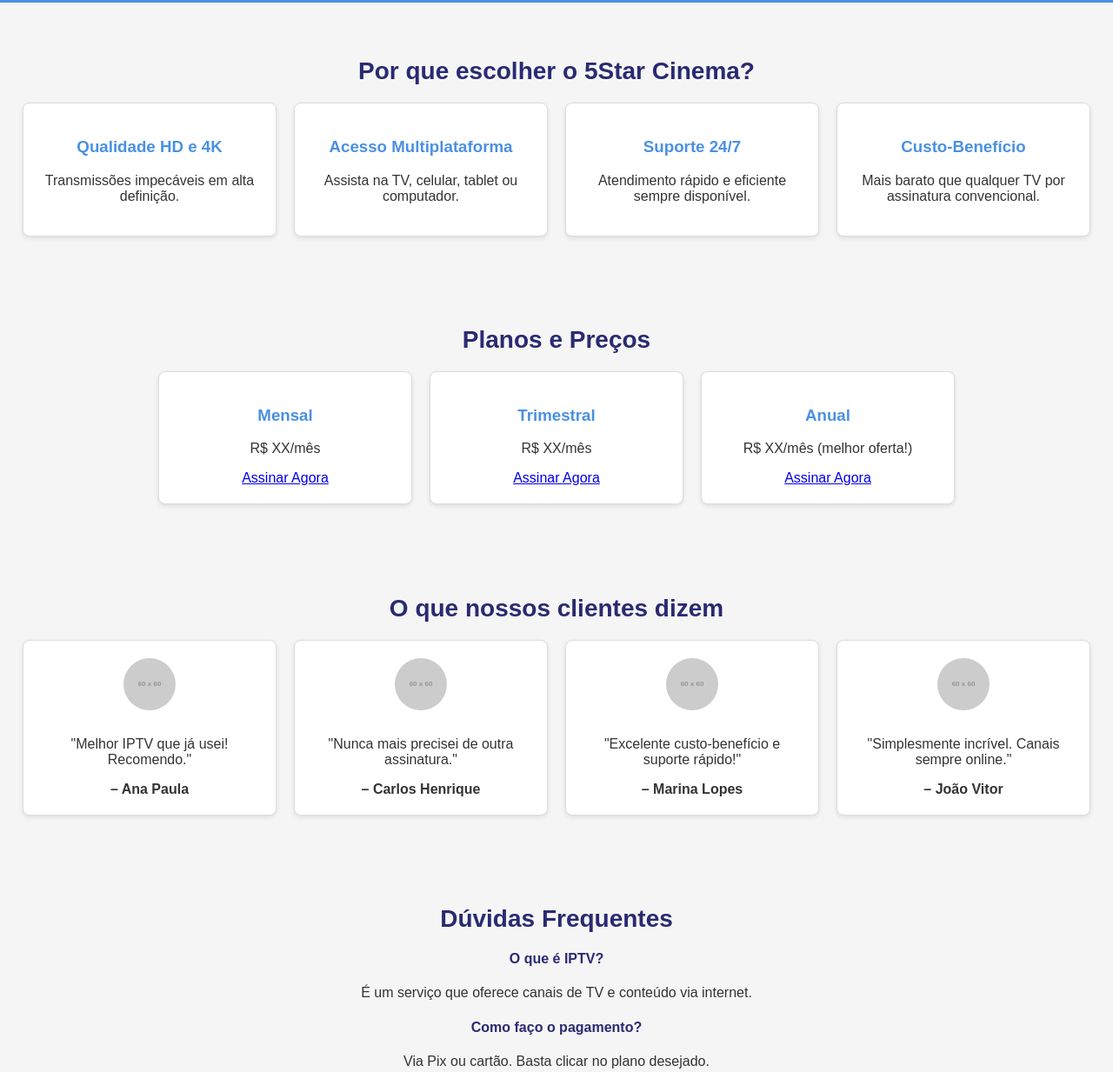
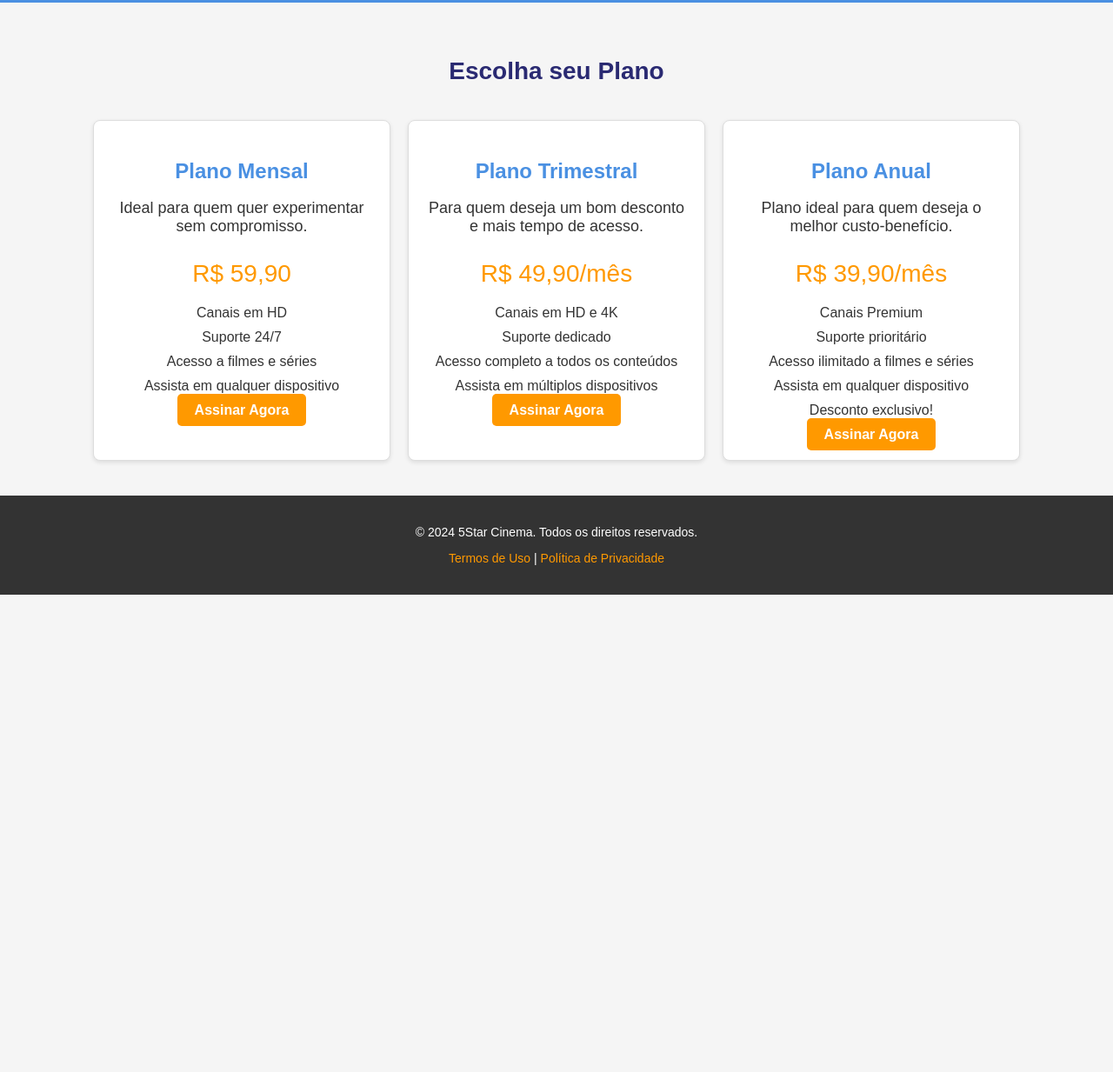
Before and after one commit to Pexavit/Iptv, a plain HTML site: page index.html in a window 1280 px wide. Shown: the part 369-1602 px from the top of the page at 87% size. After the commit the page ends 1053 px from the top, so only its background shows below. Drawn offline with Linux system fonts and the light colour scheme; placeholder pictures from the web are drawn by us.

Commit message:
Update index.html

```diff
--- a/index.html
+++ b/index.html
@@ -65,40 +65,51 @@
             color: #2a2a72;
             margin-bottom: 20px;
         }
-        .benefits,
-        .plans,
-        .testimonials {
+        .price-table {
             display: flex;
-            flex-wrap: wrap;
             justify-content: center;
             gap: 20px;
+            margin-top: 40px;
         }
-        .benefit,
-        .plan,
-        .testimonial {
+        .price-block {
             background: white;
             border: 1px solid #ddd;
             border-radius: 8px;
             padding: 20px;
-            width: 250px;
+            width: 300px;
             box-shadow: 0 2px 5px rgba(0, 0, 0, 0.1);
             text-align: center;
         }
-        .benefit h3,
-        .plan h3 {
+        .price-block h3 {
+            font-size: 24px;
             color: #4a90e2;
+            margin-bottom: 15px;
         }
-        .testimonial img {
-            width: 60px;
-            height: 60px;
-            border-radius: 50%;
-            margin-bottom: 10px;
+        .price-block p {
+            font-size: 18px;
+            color: #333;
+            margin-bottom: 20px;
         }
-        .faq-item {
-            margin: 20px 0;
+        .price-block ul {
+            list-style: none;
+            padding: 0;
+            margin: 0;
         }
-        .faq-item h4 {
-            color: #2a2a72;
+        .price-block ul li {
+            margin: 10px 0;
+        }
+        .price-block .price {
+            font-size: 28px;
+            color: #ff9900;
+            margin-bottom: 20px;
+        }
+        .price-block a {
+            text-decoration: none;
+            color: white;
+            background: #ff9900;
+            padding: 10px 20px;
+            border-radius: 5px;
+            font-weight: bold;
         }
         footer {
             background: #333;
@@ -134,84 +145,46 @@
         </div>
     </div>
 
-    <section id="beneficios" class="section">
-        <h2>Por que escolher o 5Star Cinema?</h2>
-        <div class="benefits">
-            <div class="benefit">
-                <h3>Qualidade HD e 4K</h3>
-                <p>Transmissões impecáveis em alta definição.</p>
-            </div>
-            <div class="benefit">
-                <h3>Acesso Multiplataforma</h3>
-                <p>Assista na TV, celular, tablet ou computador.</p>
-            </div>
-            <div class="benefit">
-                <h3>Suporte 24/7</h3>
-                <p>Atendimento rápido e eficiente sempre disponível.</p>
-            </div>
-            <div class="benefit">
-                <h3>Custo-Benefício</h3>
-                <p>Mais barato que qualquer TV por assinatura convencional.</p>
-            </div>
-        </div>
-    </section>
-
     <section id="planos" class="section">
-        <h2>Planos e Preços</h2>
-        <div class="plans">
-            <div class="plan">
-                <h3>Mensal</h3>
-                <p>R$ XX/mês</p>
+        <h2>Escolha seu Plano</h2>
+        <div class="price-table">
+            <div class="price-block">
+                <h3>Plano Mensal</h3>
+                <p>Ideal para quem quer experimentar sem compromisso.</p>
+                <p class="price">R$ 59,90</p>
+                <ul>
+                    <li>Canais em HD</li>
+                    <li>Suporte 24/7</li>
+                    <li>Acesso a filmes e séries</li>
+                    <li>Assista em qualquer dispositivo</li>
+                </ul>
                 <a href="https://wa.me/SEUNUMERO?text=Olá,%20quero%20assinar%20o%20plano%20mensal!" target="_blank">Assinar Agora</a>
             </div>
-            <div class="plan">
-                <h3>Trimestral</h3>
-                <p>R$ XX/mês</p>
+            <div class="price-block">
+                <h3>Plano Trimestral</h3>
+                <p>Para quem deseja um bom desconto e mais tempo de acesso.</p>
+                <p class="price">R$ 49,90/mês</p>
+                <ul>
+                    <li>Canais em HD e 4K</li>
+                    <li>Suporte dedicado</li>
+                    <li>Acesso completo a todos os conteúdos</li>
+                    <li>Assista em múltiplos dispositivos</li>
+                </ul>
                 <a href="https://wa.me/SEUNUMERO?text=Olá,%20quero%20assinar%20o%20plano%20trimestral!" target="_blank">Assinar Agora</a>
             </div>
-            <div class="plan">
-                <h3>Anual</h3>
-                <p>R$ XX/mês (melhor oferta!)</p>
+            <div class="price-block">
+                <h3>Plano Anual</h3>
+                <p>Plano ideal para quem deseja o melhor custo-benefício.</p>
+                <p class="price">R$ 39,90/mês</p>
+                <ul>
+                    <li>Canais Premium</li>
+                    <li>Suporte prioritário</li>
+                    <li>Acesso ilimitado a filmes e séries</li>
+                    <li>Assista em qualquer dispositivo</li>
+                    <li>Desconto exclusivo!</li>
+                </ul>
                 <a href="https://wa.me/SEUNUMERO?text=Olá,%20quero%20assinar%20o%20plano%20anual!" target="_blank">Assinar Agora</a>
             </div>
-        </div>
-    </section>
-
-    <section id="depoimentos" class="section">
-        <h2>O que nossos clientes dizem</h2>
-        <div class="testimonials">
-            <div class="testimonial">
-                <img src="https://via.placeholder.com/60" alt="Cliente 1">
-                <p>"Melhor IPTV que já usei! Recomendo."</p>
-                <strong>– Ana Paula</strong>
-            </div>
-            <div class="testimonial">
-                <img src="https://via.placeholder.com/60" alt="Cliente 2">
-                <p>"Nunca mais precisei de outra assinatura."</p>
-                <strong>– Carlos Henrique</strong>
-            </div>
-            <div class="testimonial">
-                <img src="https://via.placeholder.com/60" alt="Cliente 3">
-                <p>"Excelente custo-benefício e suporte rápido!"</p>
-                <strong>– Marina Lopes</strong>
-            </div>
-            <div class="testimonial">
-                <img src="https://via.placeholder.com/60" alt="Cliente 4">
-                <p>"Simplesmente incrível. Canais sempre online."</p>
-                <strong>– João Vitor</strong>
-            </div>
-        </div>
-    </section>
-
-    <section id="faq" class="section">
-        <h2>Dúvidas Frequentes</h2>
-        <div class="faq-item">
-            <h4>O que é IPTV?</h4>
-            <p>É um serviço que oferece canais de TV e conteúdo via internet.</p>
-        </div>
-        <div class="faq-item">
-            <h4>Como faço o pagamento?</h4>
-            <p>Via Pix ou cartão. Basta clicar no plano desejado.</p>
         </div>
     </section>
 
```
